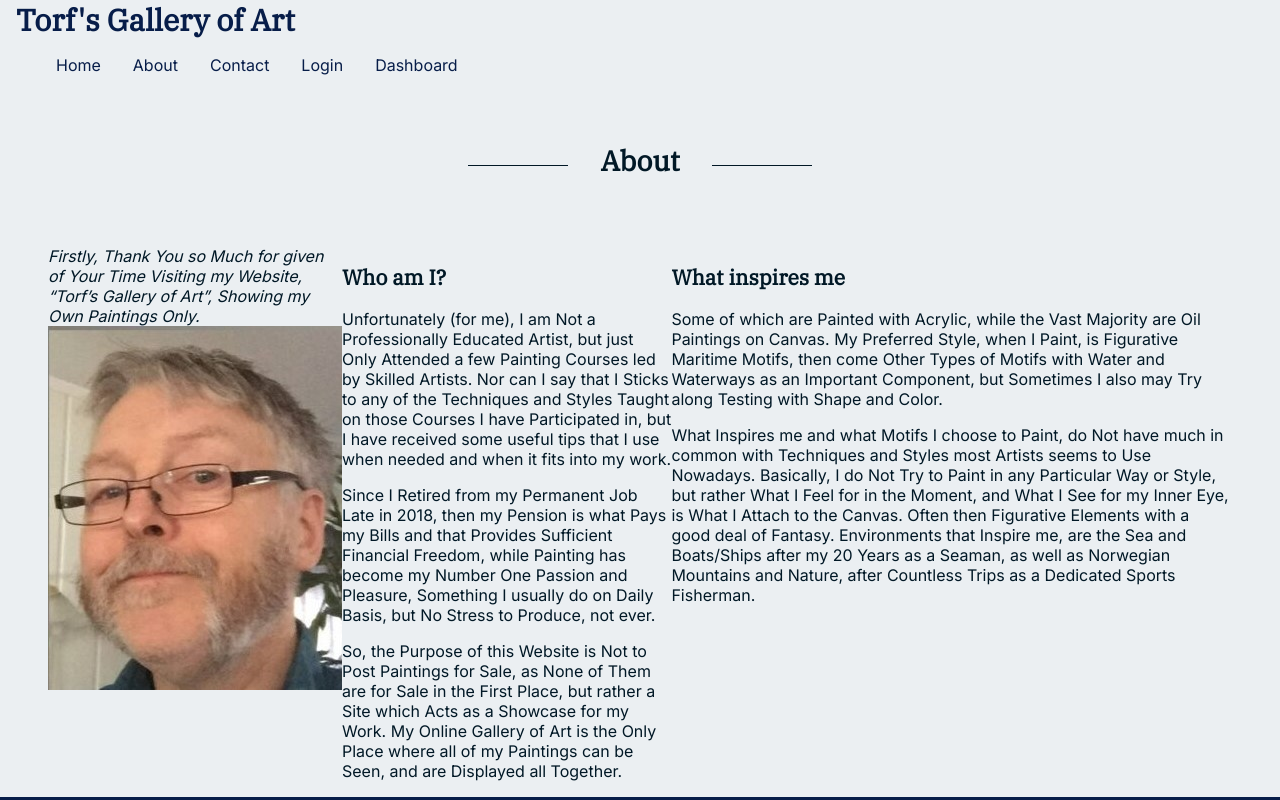
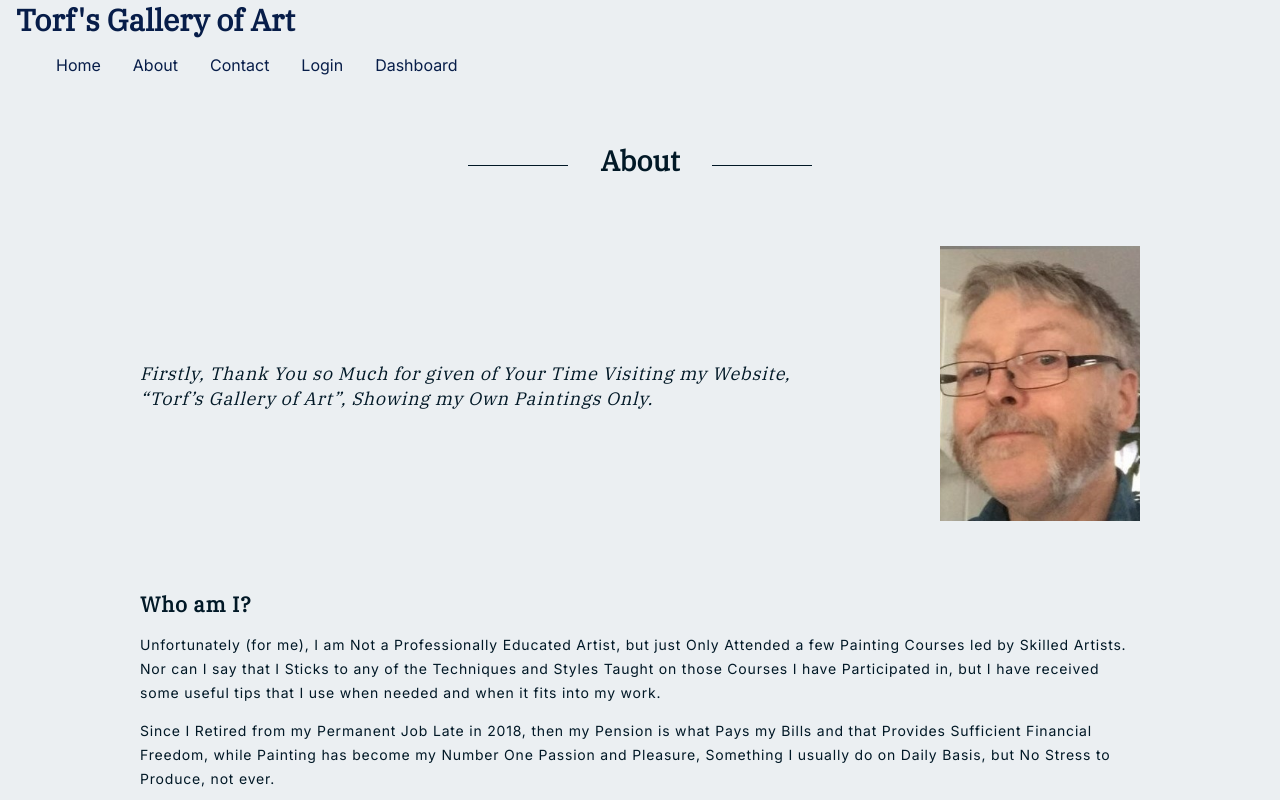
Before and after one commit to lunadragon06/torfs-art-gallery, a React (Create React App) app: page /about in a window 1280 px wide. Shown: the top 800 px of the page. Built offline with nearby package versions, Linux system fonts and the light colour scheme.

Commit message:
Update _base.scss

```diff
--- a/src/sass/partials/_base.scss
+++ b/src/sass/partials/_base.scss
@@ -12,7 +12,8 @@ $--white: #ebeff2;
 $--black-border: 1px solid #011826;
 $--blue-border: 2px solid #071d49;
 
-$--default-letter-spacing: .075rem;
+$--default-letter-spacing: .05rem;
+$--default-line-height: 1.5rem;
 $--primary-font: 'IBM Plex Serif', serif;
 $--secondary-font: 'Inter', sans-serif;
 
@@ -57,10 +58,60 @@ body {
 }
 
 /* ABOUT */
-.bio {
+.about {
+  align-items: center;
   display: flex;
+  flex-direction: row;
+  gap: 9rem;
+  justify-content: center;
+  margin: 0rem 0rem 4rem;
 }
 
-.about {
-  flex: 50%;
+.bio {
+  max-width: 1000px;
 }
+
+.portrait {
+  height: 275px;
+  object-fit: cover;
+  width: 200px;
+}
+
+.what, .who {
+  margin-bottom: 4rem;
+}
+
+article, i {
+  letter-spacing: $--default-letter-spacing;
+  line-height: $--default-line-height;
+}
+
+article {
+  font-size: $--bread-text;
+}
+
+i {
+  font-family: $--primary-font;
+  font-size: 18px;
+}
+
+@media only screen and (max-width: $--tablet-screen) {
+  .about {
+    gap: 5rem;
+  }
+}
+
+@media only screen and (max-width: $--mobile-screen) {
+  .about {
+    align-items: unset;
+    flex-direction: column;
+    gap: 2rem;
+    margin: 0rem 0rem 4rem;
+  }
+  .intro:first-child {
+    order: 2;
+  }
+  .portrait {
+    width: 100%;
+  }
+}
```
